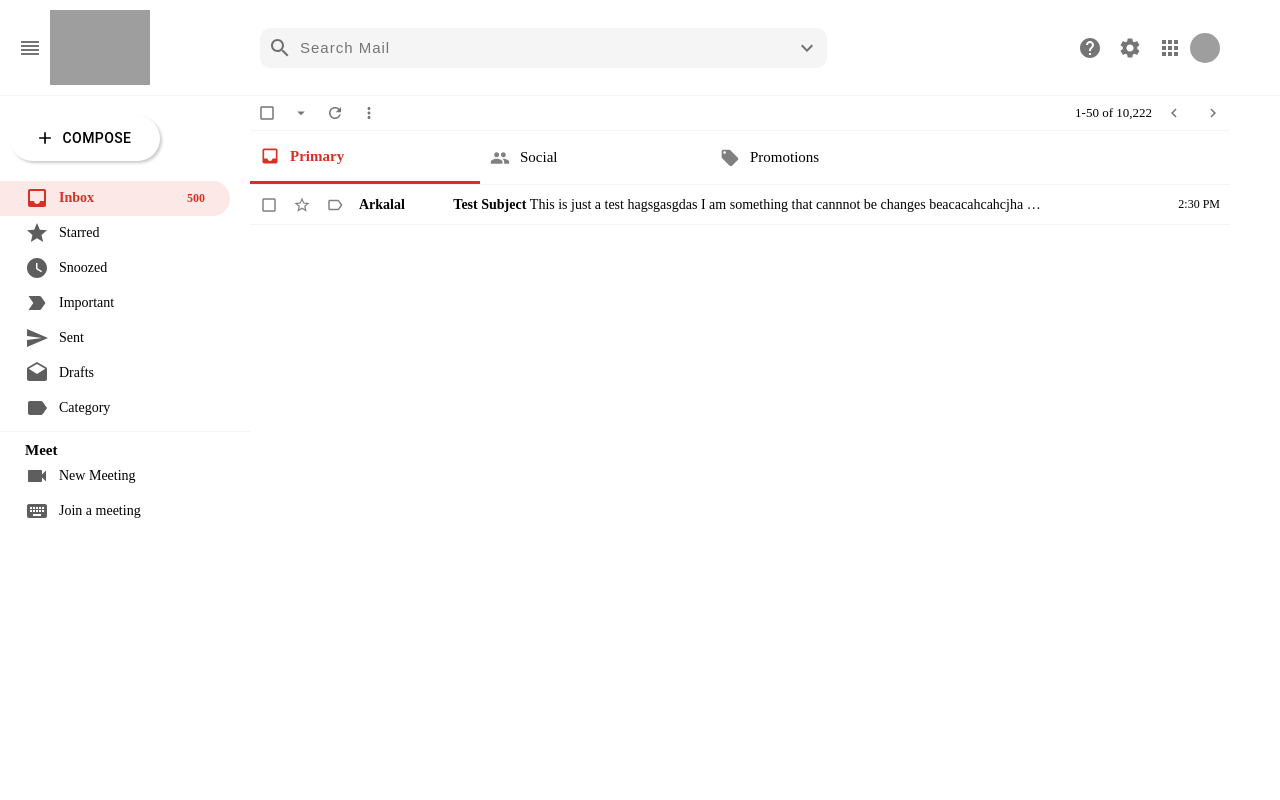
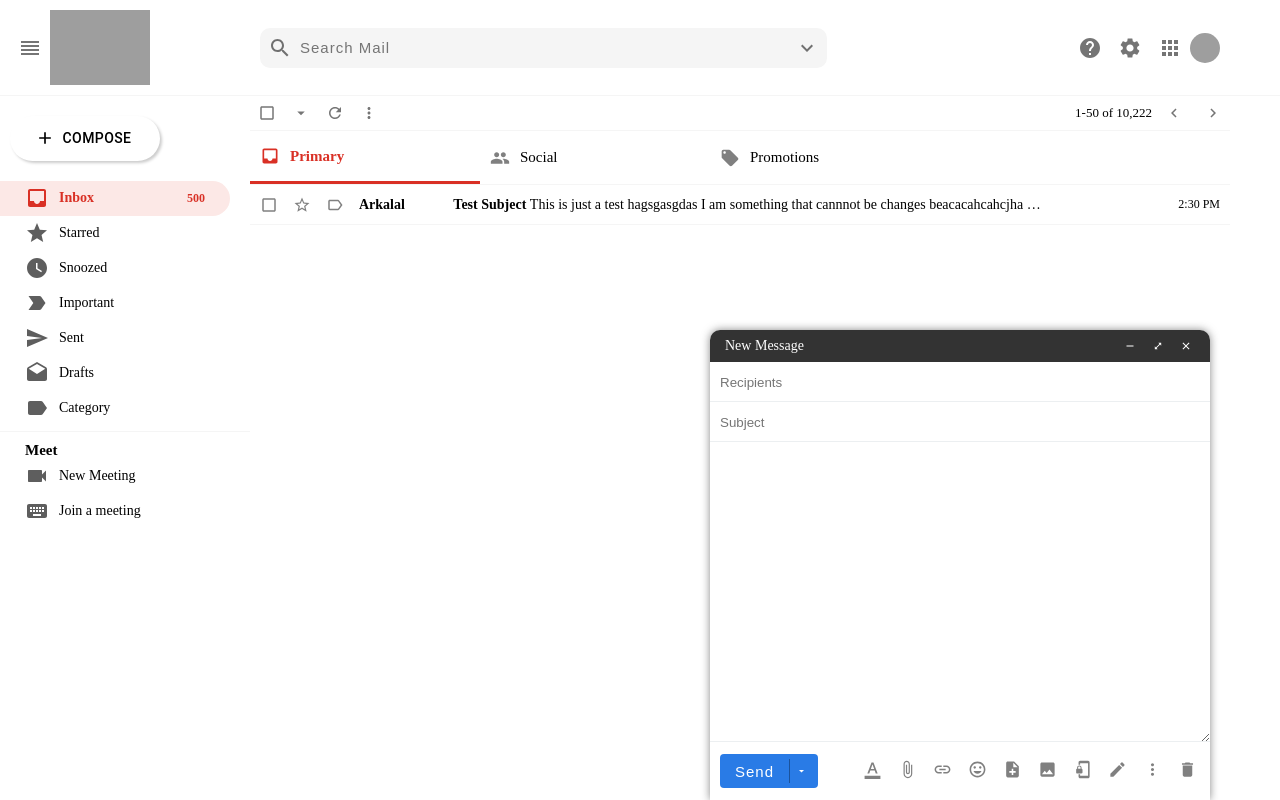
Before and after one commit to arkalal/ReactJS-Gmail-Clone-Project, a React (Create React App) app: page / in a window 1280 px wide. Built offline with nearby package versions, Linux system fonts and the light colour scheme; grey boxes are pictures that could not be loaded; the HTML template or start-up script is replaced by a standard one.

Commit message:
Compose Component styled

```diff
--- a/src/App.js
+++ b/src/App.js
@@ -3,6 +3,7 @@
 import Sidebar from './sidebar/Sidebar';
 import './App.css'
 import EmailList from './Email body/EmailList';
+import Compose from './compose/Compose';
 
 const App = () => {
     return <div>
@@ -12,6 +13,8 @@
             <Sidebar></Sidebar>
             <EmailList></EmailList>
         </div>
+
+        <Compose></Compose>
     </div>;
 };
 
--- /dev/null
+++ b/src/compose/Compose.css
@@ -0,0 +1,110 @@
+.compose{
+    position: absolute;
+    bottom: 0;
+    right: 70px;
+    min-width: 500px;
+    border-radius: 10px 10px 0 0;
+    overflow: hidden;
+    box-shadow: 0 0 8px rgb(51 51 51/59% );
+    background-color: #fff;
+}
+
+.compose-header{
+    display: flex;
+    justify-content: space-between;
+    background-color: #333;
+    color: #fff;
+    align-items: center;
+    padding: 7px 15px;
+}
+
+.compose-headerLeft span{
+    font-size: 14px;
+}
+
+.compose-headerRight, .compose-headerLeft{
+    display: flex;
+    align-items: center;
+}
+
+.compose-headerRight svg{
+    font-size: 18px;
+    margin-left: 10px;
+    transition: 0.2 linear 0s;
+    padding: 3px;
+}
+
+.compose-headerRight svg:nth-child(2) path{
+    transform: rotate(45deg);
+    transform-origin: center;
+}
+
+.compose-headerRight svg:hover{
+    background-color: #545454;
+    cursor: pointer;
+}
+
+.compose-body{
+    display: flex;
+}
+
+.compose-bodyForm{
+    display: flex;
+    flex-direction: column;
+    width: 100%;
+}
+
+.compose-bodyForm input, .compose-bodyForm textarea{
+    border: none;
+    outline: none;
+    box-shadow: inset 0 -1px 0 0 rgb(100 121 143/12%);
+    height: 40px;
+    padding: 0 10px;
+}
+
+.compose-bodyForm textarea{
+    height: auto;
+}
+
+.compose-footer{
+    display: flex;
+    justify-content: space-between;
+    padding: 12px 10px;
+    align-items: center;
+}
+
+.compose-footerLeft button{
+    display: flex;
+    align-items: center;
+    cursor: pointer;
+    border: none;
+    outline: none;
+    background-color: #297be6;
+    color: #fff;
+    font-size: 15px;
+    padding: 5px;
+    padding-left: 15px;
+    border-radius: 4px;
+    letter-spacing: 1px;
+}
+
+.compose-footerLeft button svg{
+    border-left: 1px solid #00000052;
+    margin-left: 15px;
+    padding: 6px 2px;
+}
+
+.compose-footerRight svg{
+    font-size: 25px;
+    margin-left: 10px;
+    border-radius: 3px;
+    color: gray;
+    padding: 3px;
+    transition: 0.2 linear 0s;
+}
+
+.compose-footerRight svg:hover{
+    background-color: #eee;
+    color: #000;
+    cursor: pointer;
+}
--- /dev/null
+++ b/src/compose/Compose.js
@@ -0,0 +1,65 @@
+import React from 'react';
+import './Compose.css'
+import RemoveIcon from '@mui/icons-material/Remove';
+import HeightIcon from '@mui/icons-material/Height';
+import CloseIcon from '@mui/icons-material/Close';
+import ArrowDropDownIcon from '@mui/icons-material/ArrowDropDown';
+import FormatColorTextIcon from '@mui/icons-material/FormatColorText';
+import AttachFileIcon from '@mui/icons-material/AttachFile';
+import LinkIcon from '@mui/icons-material/Link';
+import InsertEmoticonIcon from '@mui/icons-material/InsertEmoticon';
+import NoteAddIcon from '@mui/icons-material/NoteAdd';
+import PhotoIcon from '@mui/icons-material/Photo';
+import PhonelinkLockIcon from '@mui/icons-material/PhonelinkLock';
+import CreateIcon from '@mui/icons-material/Create';
+import MoreVertIcon from '@mui/icons-material/MoreVert';
+import DeleteIcon from '@mui/icons-material/Delete';
+
+const Compose = () => {
+    return <div className='compose'>
+        <div className="compose-header">
+            <div className="compose-headerLeft">
+                <span>New Message</span>
+            </div>
+
+            <div className="compose-headerRight">
+                <RemoveIcon></RemoveIcon>
+                <HeightIcon></HeightIcon>
+                <CloseIcon></CloseIcon>
+            </div>
+        </div>
+
+        <div className="compose-body">
+            <div className="compose-bodyForm">
+                <input type="email" name="" id="" placeholder='Recipients' />
+
+                <input type="text" placeholder='Subject' />
+
+                <textarea name="" id="" cols="" rows="20"></textarea>
+            </div>
+        </div>
+
+        <div className="compose-footer">
+            <div className="compose-footerLeft">
+                <button type="submit">
+                    Send <ArrowDropDownIcon></ArrowDropDownIcon>
+                </button>
+            </div>
+
+            <div className="compose-footerRight">
+                <FormatColorTextIcon></FormatColorTextIcon>
+                <AttachFileIcon></AttachFileIcon>
+                <LinkIcon></LinkIcon>
+                <InsertEmoticonIcon></InsertEmoticonIcon>
+                <NoteAddIcon></NoteAddIcon>
+                <PhotoIcon></PhotoIcon>
+                <PhonelinkLockIcon></PhonelinkLockIcon>
+                <CreateIcon></CreateIcon>
+                <MoreVertIcon></MoreVertIcon>
+                <DeleteIcon></DeleteIcon>
+            </div>
+        </div>
+    </div>;
+};
+
+export default Compose;
```
